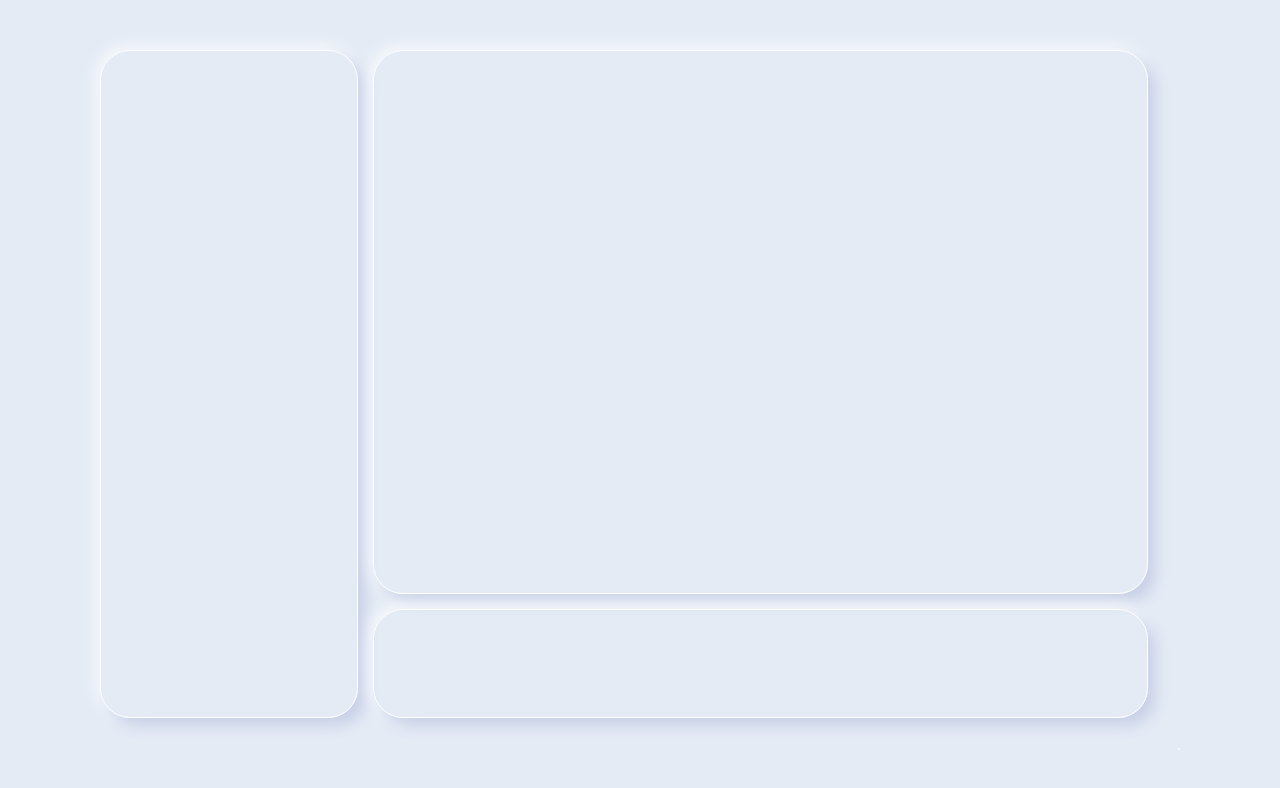
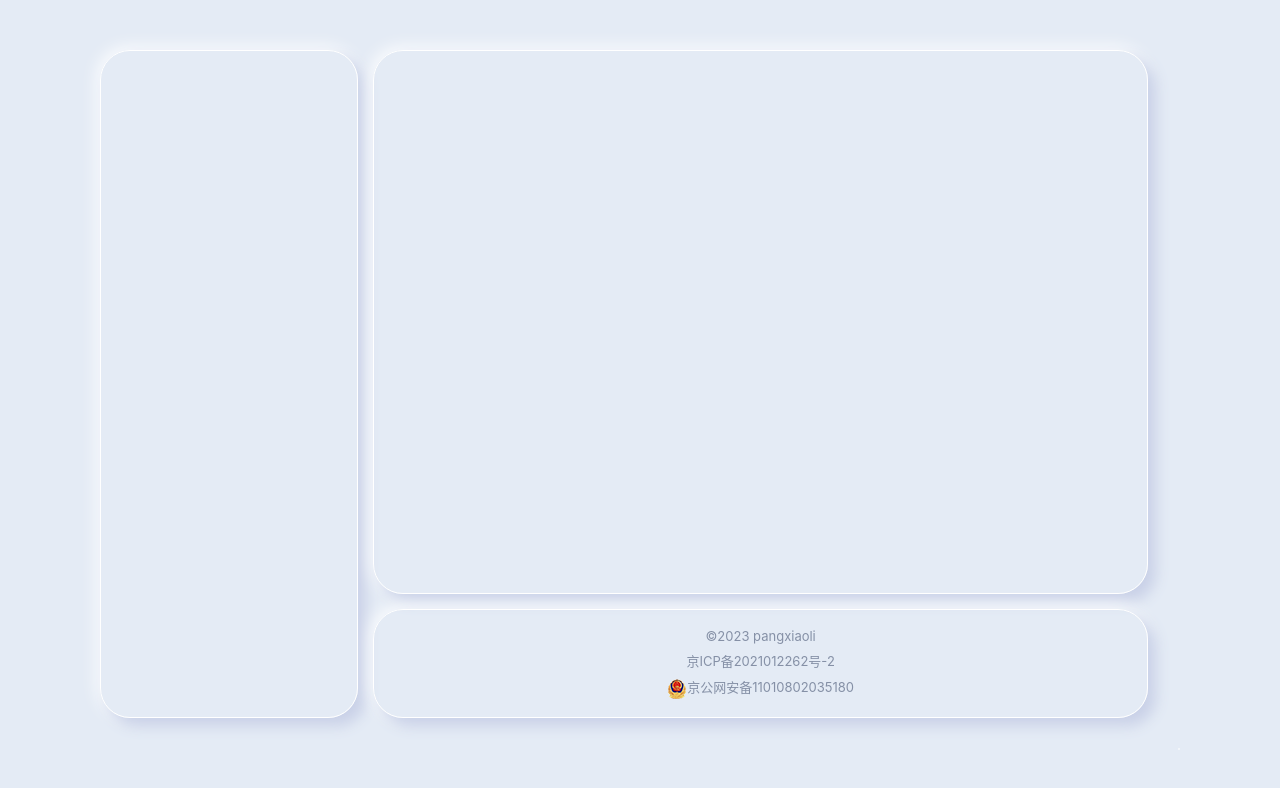
Before and after one commit to pangxiaoli/homepage, a React (Vite) app: page / in a window 1280 px wide. Shown: the top 788 px of the page. Built offline with nearby package versions, Linux system fonts and the light colour scheme.

Commit message:
feat: footer

```diff
--- a/config.ts
+++ b/config.ts
@@ -18,6 +18,7 @@ interface IConfig {
 	site?: Array<ILink>
 
 	footer?: {
+		year: number,
 		copyRight?: string,
 		icp?: string,
 		gunan?: string,
@@ -35,9 +36,10 @@ const config: IConfig = {
 	},
 
 	footer: {
+		year: 2023,
 		copyRight: 'pangxiaoli',
 		icp: '京ICP备2021012262号-2',
-		gunan: '11010802035180'
+		gunan: '京公网安备11010802035180'
 	}
 };
 
--- a/src/components/footer/index.less
+++ b/src/components/footer/index.less
@@ -1,7 +1,32 @@
 .footer {
+    height: 100%;
+    display: flex;
+    flex-direction: column;
+    justify-content: center;
+    align-items: center;
+    gap: 0.7rem;
+    font-size: 1.3rem;
     grid-area: footer;
     box-shadow: 0.8rem 0.8rem 1.4rem var(--shadow-dark),
         -0.2rem -0.2rem 1.8rem var(--shadow-light);
     border-radius: 3rem;
     border: 1px solid var(--shadow-light);
+
+    .footer-item {
+        color: #8590a6;
+        cursor: pointer;
+
+        a {
+            text-decoration: none;
+            color: #8590a6;
+
+            &:hover {
+                color: #175199;
+            }
+        }
+
+        img {
+            vertical-align: middle;
+        }
+    }
 }
--- a/src/components/footer/index.tsx
+++ b/src/components/footer/index.tsx
@@ -1,7 +1,23 @@
+import useConfig from '../../hooks/useConfig';
 import './index.less';
 
 const Footer = () => {
-	return <div className="footer"></div>;
+	return (
+		<div className="footer">
+			<div className="footer-item">©{useConfig( 'footer' ).year} {useConfig( 'footer' ).copyRight}</div>
+			<div className="footer-item">
+				<a href="https://beian.miit.gov.cn/" target="_blank" rel="noopener noreferrer">
+					{useConfig( 'footer' ).icp}
+				</a>
+			</div>
+			<div className="footer-item">
+				<a href={'http://www.beian.gov.cn/portal/registerSystemInfo?recordcode=' + useConfig( 'footer' ).gunan.match( /\d.*/ )[0]} target="_blank" rel="noopener noreferrer">
+					<img src="../../public/beian.png" alt="beian" />
+					{useConfig( 'footer' ).gunan}
+				</a>
+			</div>
+		</div>
+	);
 };
 
 export default Footer;
--- a/src/hooks/useConfig.ts
+++ b/src/hooks/useConfig.ts
@@ -1,5 +1,19 @@
 import config from '../../config';
 
-const useConfig = () => config;
+/**
+ * 用于读取配置
+ * @param attribute
+ * @returns
+ */
+const useConfig = ( attribute?: string ) => {
+	if ( !attribute ) {
+		return config;
+	}
+
+	// TODO
+	// eslint-disable-next-line @typescript-eslint/ban-ts-comment
+	// @ts-ignore
+	return config[attribute];
+};
 
 export default useConfig;
--- a/src/index.css
+++ b/src/index.css
@@ -6,6 +6,7 @@ body {
     box-sizing: border-box;
     font-size: 62.5%;
     background-color: var(--bg-color);
+    font-family: -apple-system,BlinkMacSystemFont,Helvetica Neue,PingFang SC,Microsoft YaHei,Source Han Sans SC,Noto Sans CJK SC,WenQuanYi Micro Hei,sans-serif;
 }
 
 div {
```
Also changed, not shown: public/beian.png (added).
